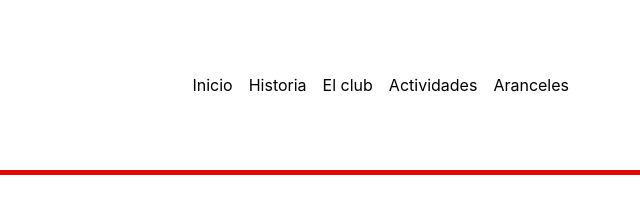
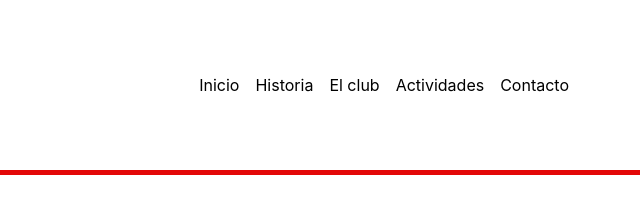
Before and after one commit to IgnacioMatteo/arquitectura-tpfinal, a website: page actividades2.html in a window 1280 px wide. Shown: the top 204 px of the page, 618-1258 px from the left. Drawn offline with nearby package versions, Linux system fonts and the light colour scheme.

Commit message:
en todas las hojas se cambio el nombre de contacto

```diff
--- a/actividades2.html
+++ b/actividades2.html
@@ -33,7 +33,7 @@
                             <a class="nav-link" href="actividades2.html">Actividades</a>
                         </li>
                         <li class="nav-item">
-                            <a class="nav-link" href="contacto.html">Aranceles</a>
+                            <a class="nav-link" href="contacto.html">Contacto</a>
                         </li>
                     </ul>
                 </div>
```
Also changed, not shown: club.html (+1 -1 lines), contacto.html (+1 -1 lines), historia.html (+1 -1 lines).
